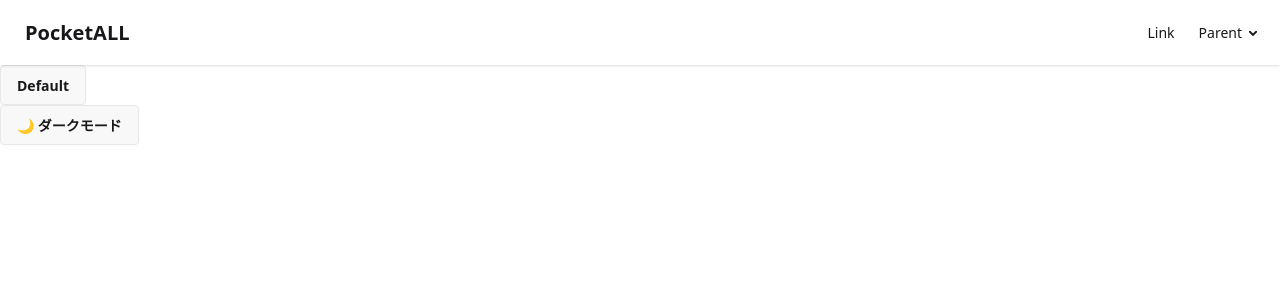
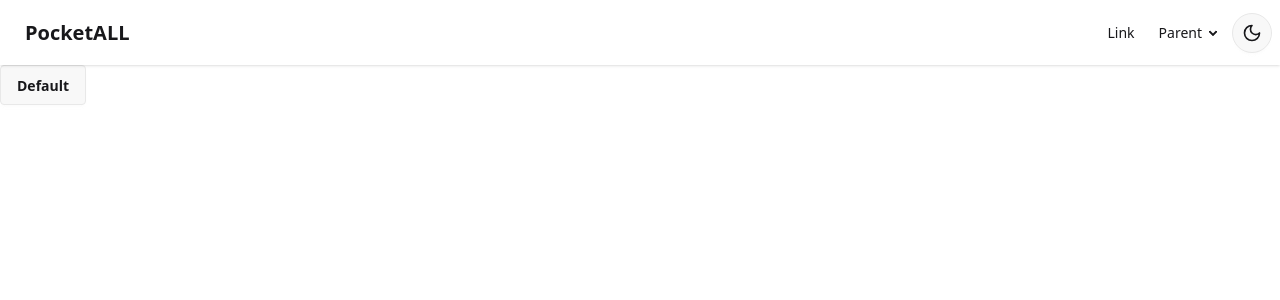
Before and after one commit to yuto0623/pocket-all, a Next.js app: page / in a window 1280 px wide. Shown: the top 300 px of the page. Built offline with nearby package versions, Linux system fonts and the light colour scheme.

Commit message:
Add ThemeSwitcher component and integrate it into Header; remove old ThemeToggler

```diff
--- a/app/components/Header/Header.tsx
+++ b/app/components/Header/Header.tsx
@@ -1,7 +1,8 @@
+import ThemeSwitcher from "../ThemeSwitcher/ThemeSwitcher";
+
 export default function Header() {
 	return (
-		<header>
-			<div className="navbar bg-base-100 shadow-sm">
+		<header className="navbar bg-base-100 shadow-sm">
 			<div className="flex-1">
 				<a href="/" className="btn btn-ghost text-xl">
 					<h1>PocketALL</h1>
@@ -27,7 +28,7 @@ export default function Header() {
 					</li>
 				</ul>
 			</div>
-			</div>
+			<ThemeSwitcher />
 		</header>
 	);
 }
--- /dev/null
+++ b/app/components/ThemeSwitcher/ThemeSwitcher.tsx
@@ -0,0 +1,31 @@
+"use client";
+import { useTheme } from "next-themes";
+import { useEffect, useState } from "react";
+import { LuSun } from "react-icons/lu";
+import { LuMoon } from "react-icons/lu";
+
+export default function ThemeSwitcher() {
+	const { theme, setTheme } = useTheme();
+	const [mounted, setMounted] = useState(false);
+
+	// コンポーネントがマウントされた後にのみレンダリング
+	// これはハイドレーションエラーを防ぐために必要らしい？
+	useEffect(() => {
+		setMounted(true);
+	}, []);
+
+	if (!mounted) {
+		return null;
+	}
+
+	return (
+		<button
+			type="button"
+			onClick={() => setTheme(theme === "dark" ? "light" : "dark")}
+			className="btn btn-circle"
+			aria-label="テーマ切り替え"
+		>
+			{theme === "dark" ? <LuSun size={20} /> : <LuMoon size={20} />}
+		</button>
+	);
+}
--- a/app/components/test.tsx
+++ /dev/null
@@ -1,32 +0,0 @@
-"use client";
-
-import { useTheme } from "next-themes";
-import { useEffect, useState } from "react";
-
-export default function ThemeToggler() {
-	const { theme, setTheme } = useTheme();
-	const [mounted, setMounted] = useState(false);
-
-	// コンポーネントがマウントされた後にのみレンダリング
-	// これはハイドレーションエラーを防ぐために必要
-	useEffect(() => {
-		setMounted(true);
-	}, []);
-
-	if (!mounted) {
-		return null;
-	}
-
-	return (
-		<div className="flex items-center">
-			<button
-				type="button"
-				onClick={() => setTheme(theme === "dark" ? "light" : "dark")}
-				className="btn"
-				aria-label="テーマ切り替え"
-			>
-				{theme === "dark" ? "🌞 ライトモード" : "🌙 ダークモード"}
-			</button>
-		</div>
-	);
-}
--- a/app/page.tsx
+++ b/app/page.tsx
@@ -1,6 +1,5 @@
 import Image from "next/image";
 import Header from "./components/Header/Header";
-import ThemeToggler from "./components/test";
 
 export default function Home() {
 	return (
@@ -9,7 +8,6 @@ export default function Home() {
 			<button type="button" className="btn">
 				Default
 			</button>
-			<ThemeToggler />
 		</div>
 	);
 }
```
Lines whose indentation alone changed are shown as unchanged.
